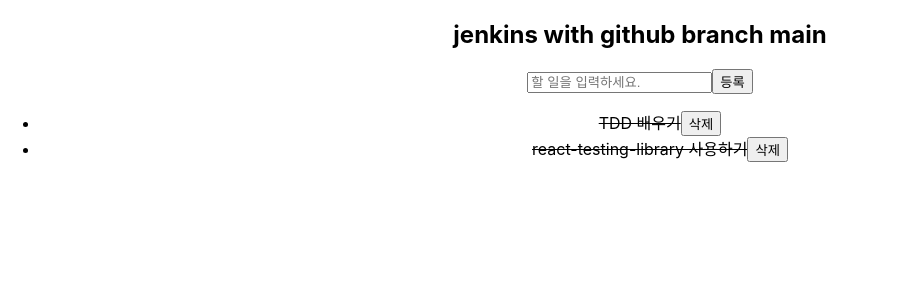
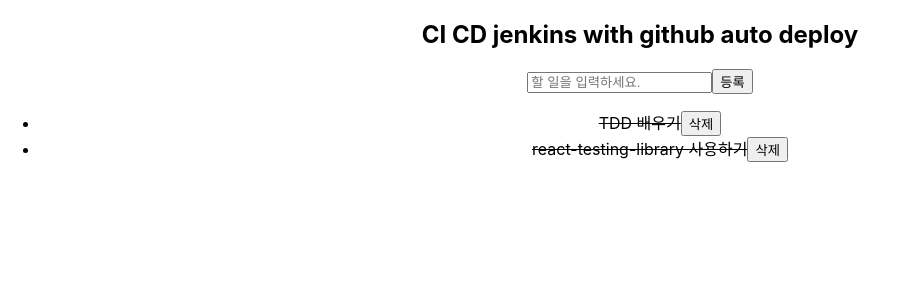
Before and after one commit to rivera00255/rtl-tdd-todos, a React (Create React App) app: page / in a window 1280 px wide. Shown: the top 300 px of the page, without its empty margins (0-898 px from the left). Built offline with nearby package versions, Linux system fonts and the light colour scheme.

Commit message:
jenkins with github auto deploy

```diff
--- a/src/App.js
+++ b/src/App.js
@@ -5,7 +5,7 @@
 function App() {
   return (
     <div className="App">
-      <h2>jenkins with github branch main</h2>
+      <h2>CI CD jenkins with github auto deploy</h2>
       <TodoApp />
     </div>
   );
```
